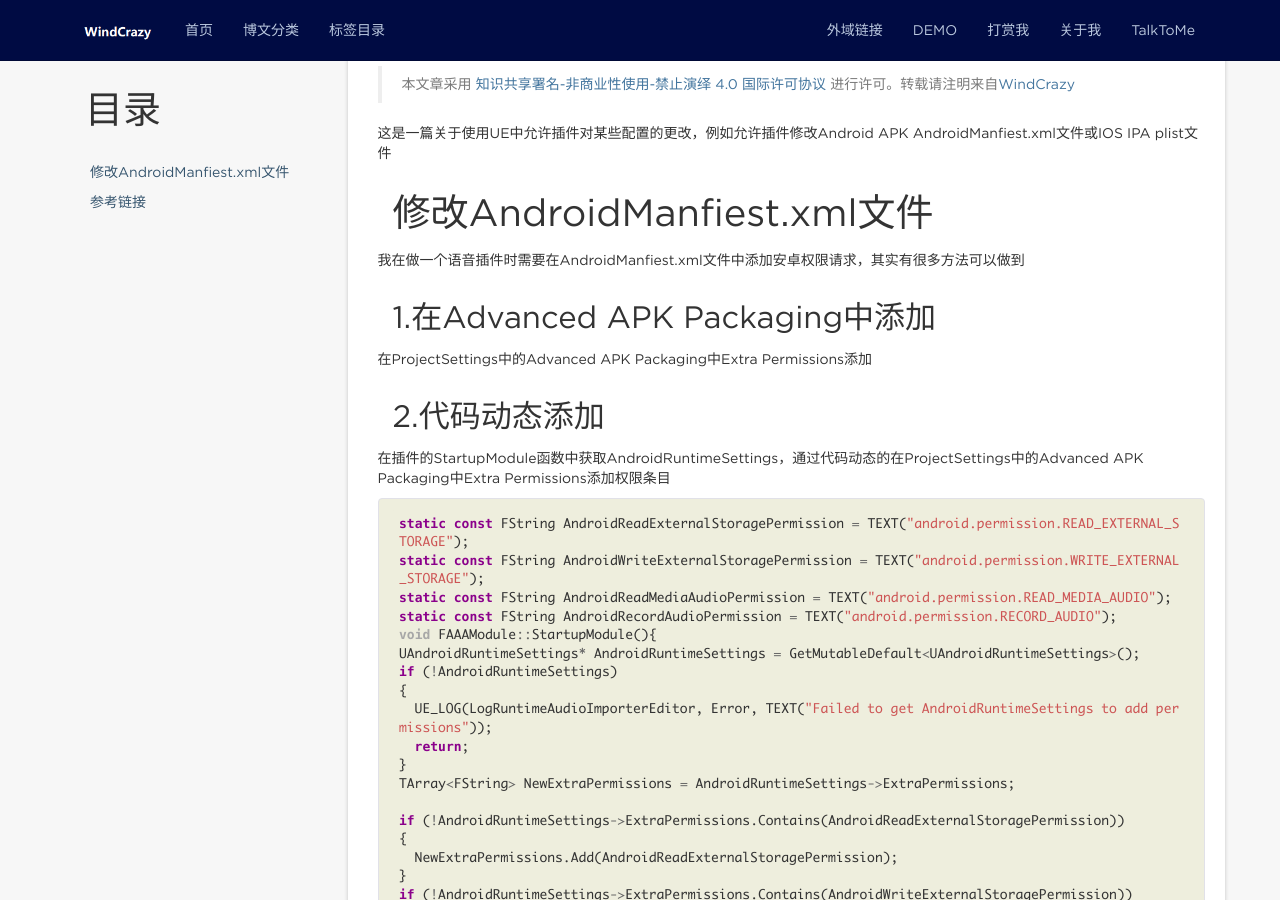
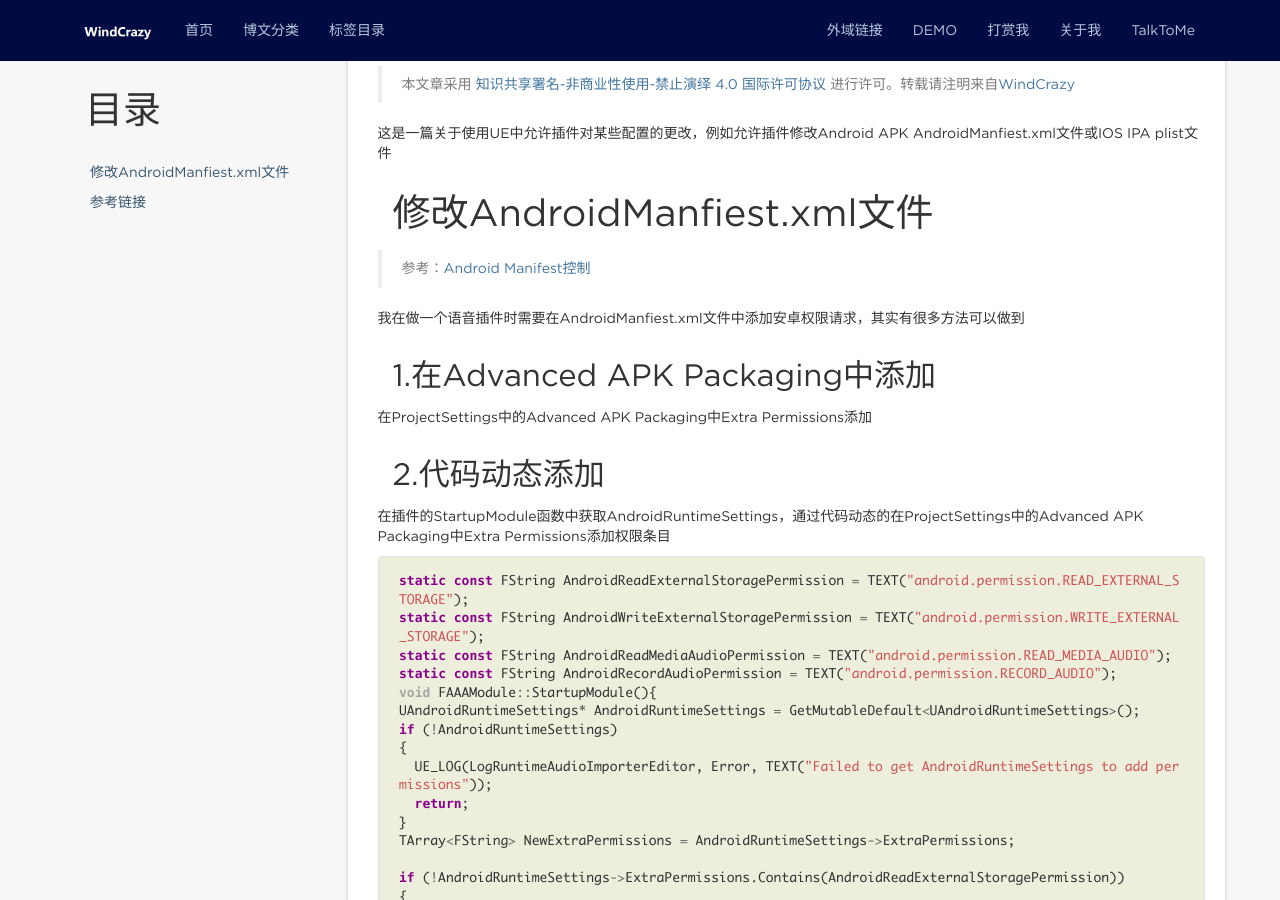
Before and after one commit to windcrazy123/windcrazy123.github.io, a Jekyll site: the page built from _posts/UE/Miscellaneous/2025-08-01-UPL.md, in a window 1280 px wide and 900 px high, scrolled down 341 px. Built offline with Jekyll 4.4.1, drawn with Linux system fonts in a browser that asks for light colours; nearby versions of some CDN libraries; comment, search, counter and statistics services are not loaded.

Commit message:
UPL更新：Android Manifest控制

```diff
--- a/_posts/UE/Miscellaneous/2025-08-01-UPL.md
+++ b/_posts/UE/Miscellaneous/2025-08-01-UPL.md
@@ -15,6 +15,8 @@ tag: Misc
 <!-- more -->
 
 # 修改AndroidManfiest.xml文件
+
+> 参考：[Android Manifest控制](https://dev.epicgames.com/documentation/zh-cn/unreal-engine/how-to-use-android-manifest-control-in-unreal-engine-projects)
 
 我在做一个语音插件时需要在AndroidManfiest.xml文件中添加安卓权限请求，其实有很多方法可以做到
 
```
